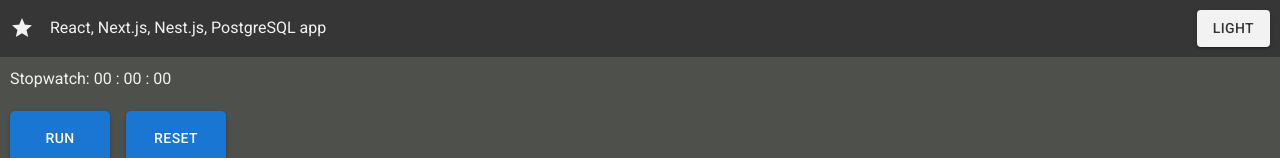
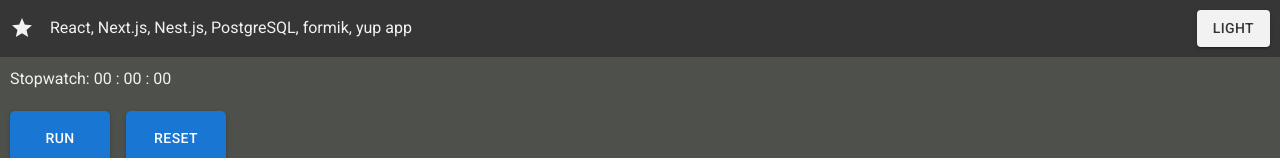
Before and after one commit to PavelPleshkov/todo-fullstack, a Next.js app in the folder apps/frontend/: page / in a window 1280 px wide. Shown: the top 158 px of the page. Built offline with nearby package versions, Linux system fonts and the light colour scheme; no server answers.

Commit message:
refactor: update used techstack in header

```diff
--- a/apps/frontend/app/components/Header.jsx
+++ b/apps/frontend/app/components/Header.jsx
@@ -20,7 +20,7 @@
         <h1 style={{ display: "flex", alignItems: "center" }}>
           <Grid container spacing={2} direction={"row"} alignItems={"center"}>
             <Icon sx={{ display: "block" }}>star</Icon>
-            <div>React, Next.js, Nest.js, PostgreSQL app</div>
+            <div>React, Next.js, Nest.js, PostgreSQL, formik, yup app</div>
           </Grid>
         </h1>
         <Button
```
